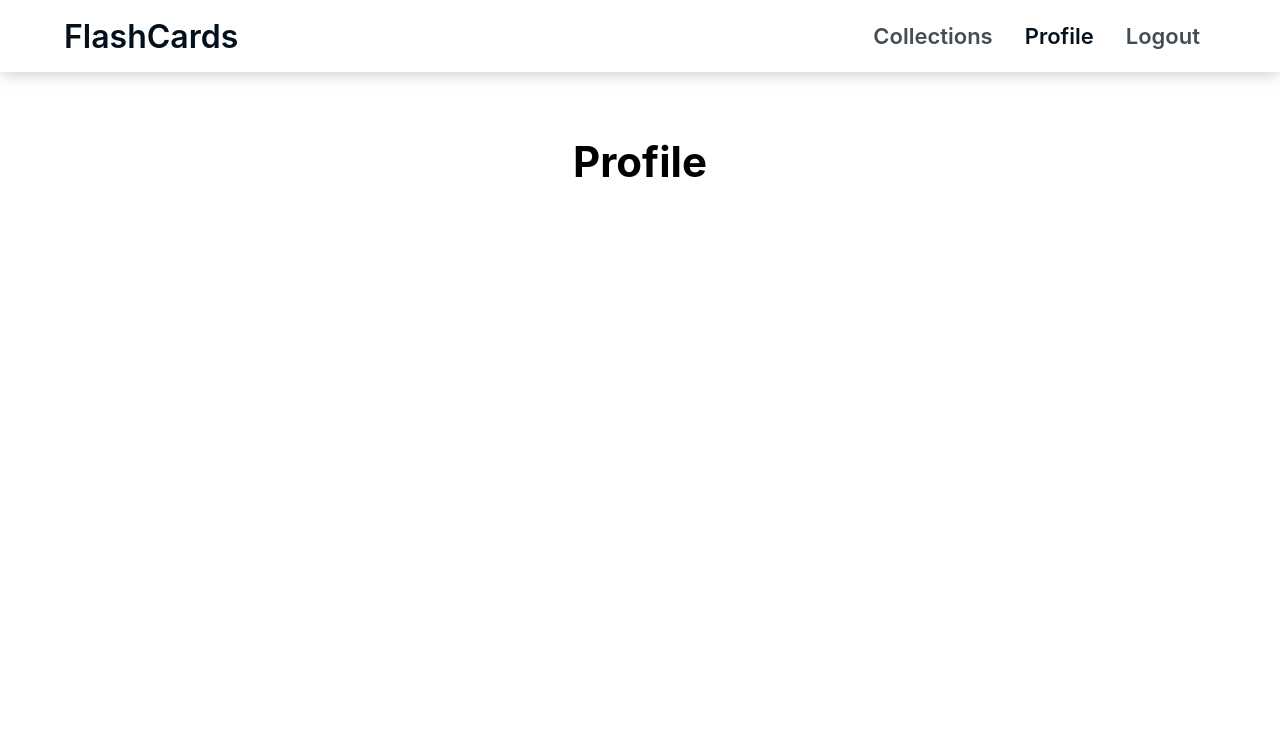
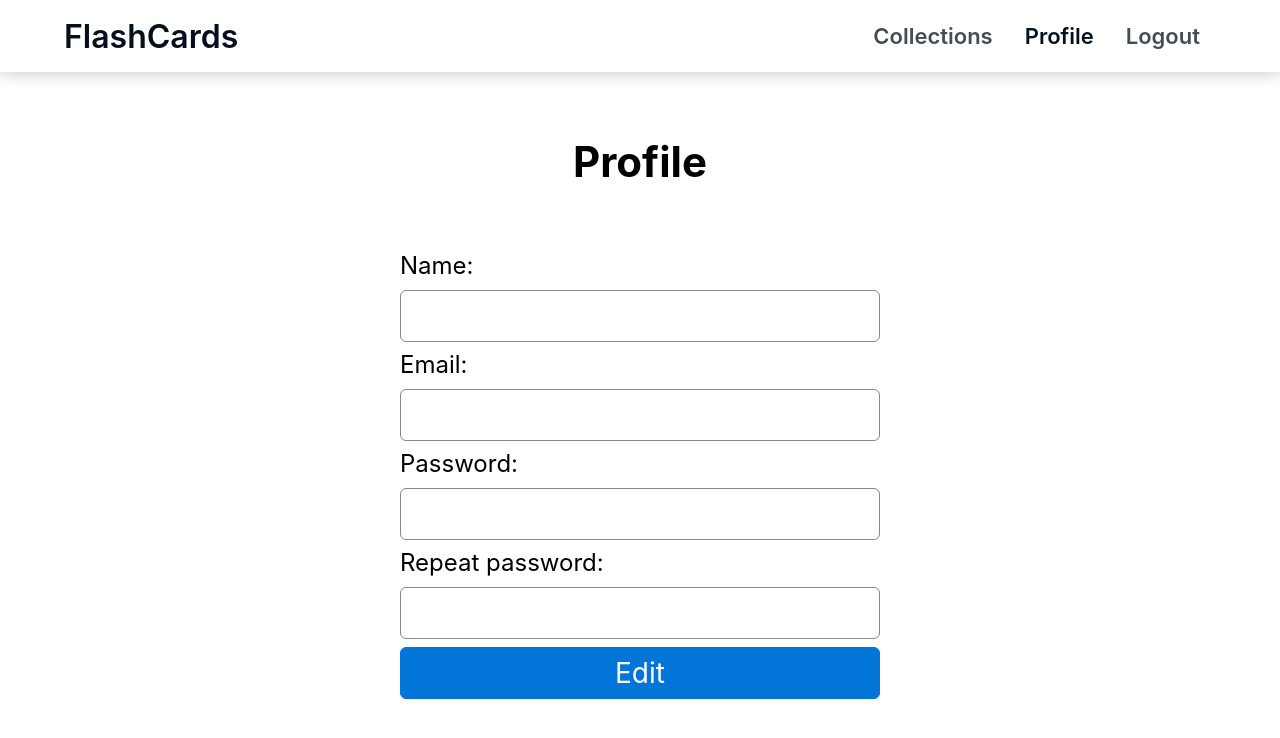
Before and after one commit to yap8/flashcards, a React (Create React App) app in the folder client/: page /profile in a window 1280 px wide. Shown: the top 738 px of the page. Built offline with nearby package versions, Linux system fonts and the light colour scheme; no server answers; sample sign-in values are in the browser's storage.

Commit message:
added profile form

```diff
--- a/client/src/pages/Profile.js
+++ b/client/src/pages/Profile.js
@@ -1,14 +1,106 @@
+import { useEffect, useState } from "react"
+import { useDispatch, useSelector } from "react-redux"
 import Title from "../components/Title"
 import usePrivate from "../hooks/usePrivate"
+import { getUser, setUser } from "../redux/actions/userActions"
 
 const Profile = () => {
   usePrivate()
+
+  const dispatch = useDispatch()
+
+  const { name, email } = useSelector(state => state.user)
+
+  const [formData, setFormData] = useState({
+    name,
+    email,
+    password: '',
+    passwordRepeat: ''
+  })
+
+  useEffect(() => {
+    dispatch(getUser())
+  }, [])
+
+  const handleSubmit = e => {
+    e.preventDefault()
+
+    console.log('asdf')
+  }
+
+  const handleChange = e => setFormData({ ...formData, [e.target.name]: e.target.value })
 
   return (
     <section className="profile">
       <div className="profile__inner container">
         <Title>Profile</Title>
 
+        <form className="form" onSubmit={handleSubmit}>
+          <div className="form__group">
+            <label
+              className="form__label"
+              htmlFor="name"
+            >Name:</label>
+            <input
+              className="form__field"
+              type="text"
+              name="name"
+              id="name"
+              value={formData.name}
+              onChange={handleChange}
+            />
+          </div>
+          <div className="form__group">
+            <label
+              className="form__label"
+              htmlFor="email"
+            >Email:</label>
+            <input
+              className="form__field"
+              type="email"
+              name="email"
+              id="email"
+              value={formData.email}
+              onChange={handleChange}
+            />
+          </div>
+          <div className="form__group">
+            <label
+              className="form__label"
+              htmlFor="password"
+            >Password:</label>
+            <input
+              className="form__field"
+              type="password"
+              name="password"
+              id="password"
+              value={formData.password}
+              onChange={handleChange}
+            />
+          </div>
+          <div className="form__group">
+            <label
+              className="form__label"
+              htmlFor="password-repeat"
+            >Repeat password:</label>
+            <input
+              className="form__field"
+              type="password"
+              name="passwordRepeat"
+              id="passwordRepeat"
+              value={formData.passwordRepeat}
+              onChange={handleChange}
+            />
+          </div>
+          <div className="form__group">
+            <button
+              className="form__button button"
+              type="submit"
+            >
+              Edit
+            </button>
+          </div>
+        </form>
       </div>
     </section>
   )
--- a/client/src/redux/actions/userActions.js
+++ b/client/src/redux/actions/userActions.js
@@ -2,23 +2,19 @@ import api from '../../http/index'
 import { REMOVE_USER, SET_USER } from './types'
 
 export const setUser = (user) => {
-  localStorage.setItem('authToken', user.authToken)
-
   return {
     type: SET_USER,
     payload: user
   }
 }
 
-export const removeUser = () => {
+export const logout = () => dispatch => {
   localStorage.removeItem('authToken')
 
-  return {
+  dispatch({
     type: REMOVE_USER
-  }
+  })
 }
-
-export const logout = () => dispatch => dispatch(removeUser())
 
 export const register = (name, email, password) => async dispatch => {
   try {
@@ -27,6 +23,8 @@ export const register = (name, email, password) => async dispatch => {
       email,
       password
     })
+
+    localStorage.setItem('authToken', data.authToken)
 
     dispatch(setUser(data))
   } catch (error) {
@@ -41,8 +39,20 @@ export const login = (email, password) => async dispatch => {
       password
     })
 
+    localStorage.setItem('authToken', data.authToken)
+
     dispatch(setUser(data))
   } catch (error) {
     console.log(error)
   }
 }
+
+export const getUser = () => async dispatch => {
+  try {
+    const { data } = await api.get('/api/users/info')
+
+    dispatch(setUser(data))
+  } catch (error) {
+    console.log(error)
+  }
+}
--- a/client/src/styles/_form.scss
+++ b/client/src/styles/_form.scss
@@ -21,4 +21,9 @@
       opacity: .6;
     }
   }
+  &__label {
+    display: block;
+    margin-bottom: 10px;
+    font-size: 24px;
+  }
 }
```
Also changed, not shown: 2 other files (tests, documents, lock files or other folders).
